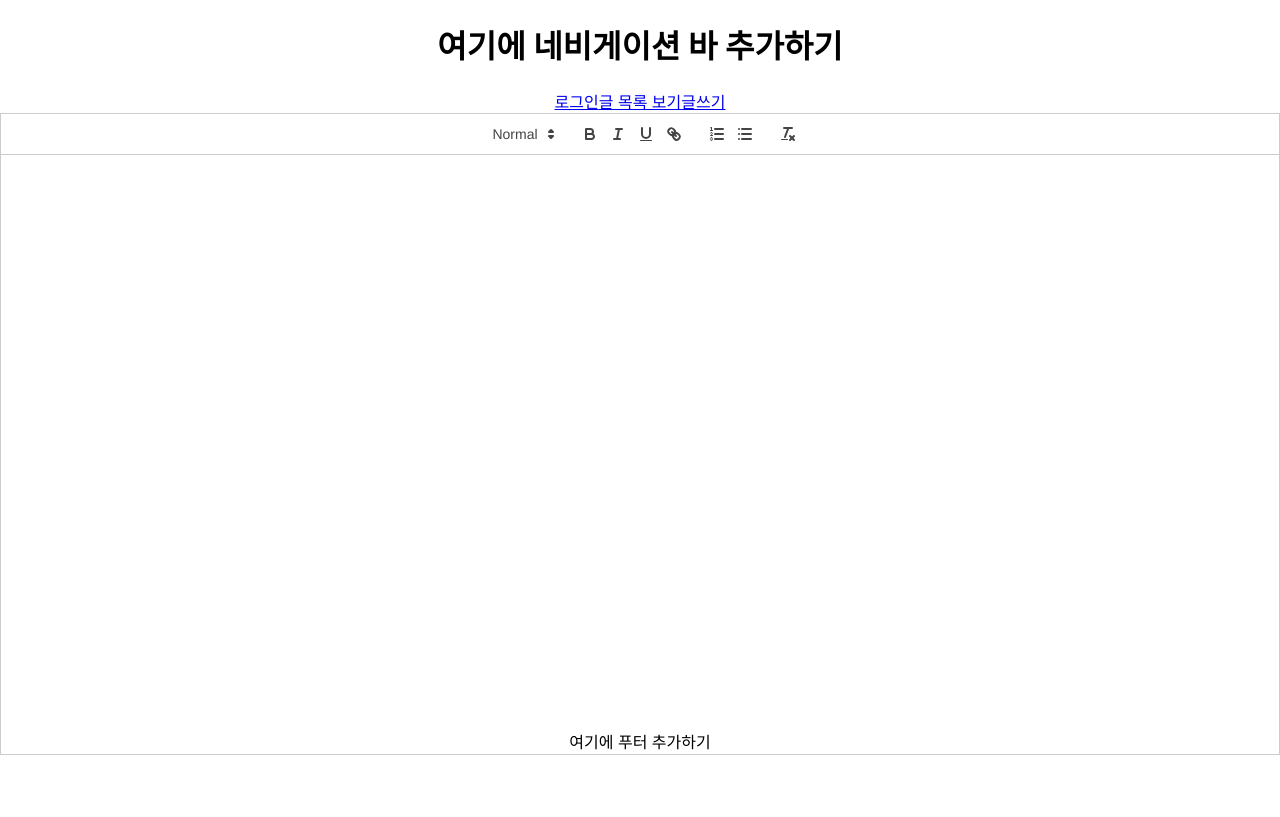
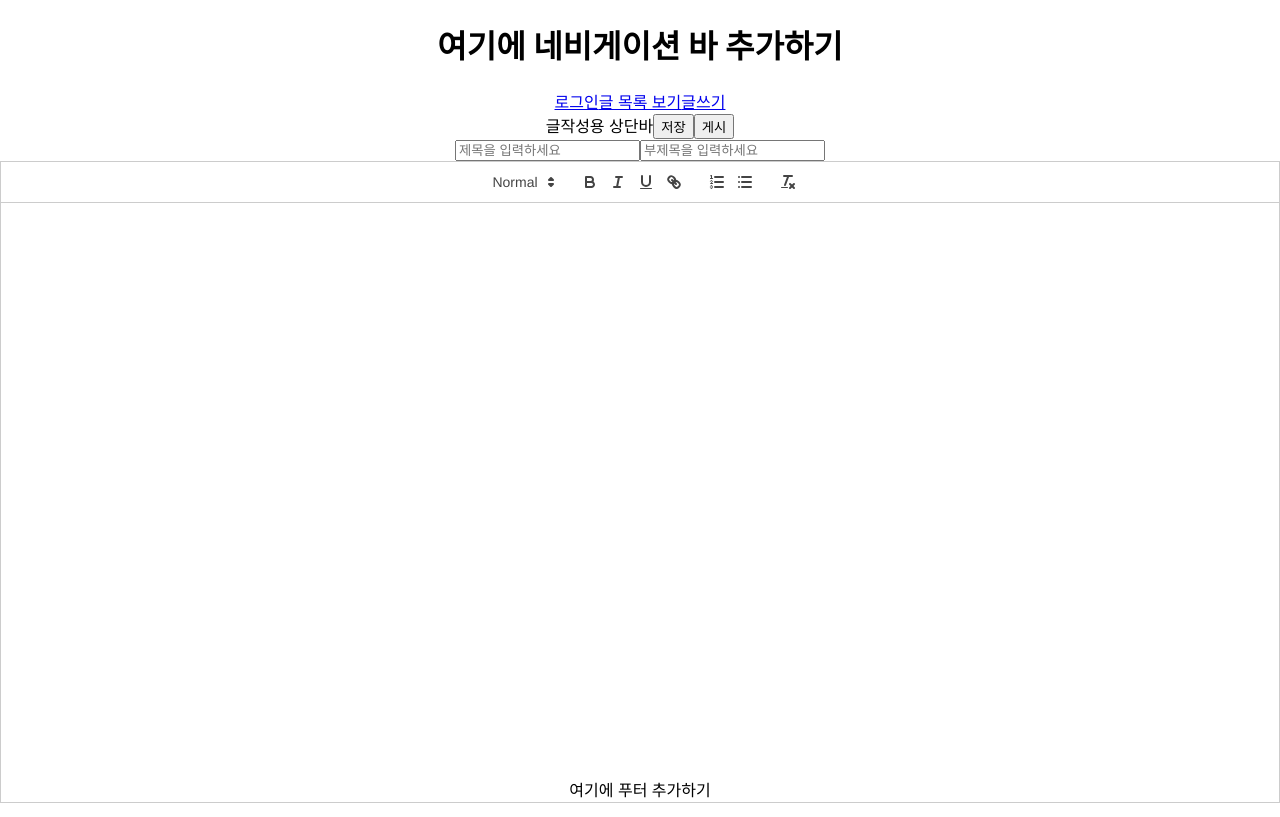
Before and after one commit to hunter-hwang-dev/hunterpedia-web, a React (Create React App) app: page /write in a window 1280 px wide. Built offline with nearby package versions, Linux system fonts and the light colour scheme.

Commit message:
layout: 글 제목 인풋, 저장 버튼

```diff
--- a/src/pages/Write.js
+++ b/src/pages/Write.js
@@ -5,6 +5,41 @@ import "react-quill/dist/quill.snow.css";
 function Write() {
   return (
     <div>
+      <div>
+        글작성용 상단바
+        <button
+          class="button"
+          aria-busy="false"
+          role="button"
+          tabindex="0"
+          aria-pressed="false"
+          type="button"
+        >
+          <div class="buttontext">저장</div>
+        </button>
+        <button
+          class="button"
+          aria-busy="false"
+          role="button"
+          tabindex="0"
+          aria-pressed="false"
+          type="button"
+        >
+          <div class="buttontext">게시</div>
+        </button>
+      </div>
+      <input
+        class="title1"
+        maxlength="100"
+        placeholder="제목을 입력하세요"
+        type="text"
+      ></input>
+      <input
+        class="title2"
+        maxlength="100"
+        placeholder="부제목을 입력하세요"
+        type="text"
+      ></input>
       <MyComponent />
     </div>
   );
```
